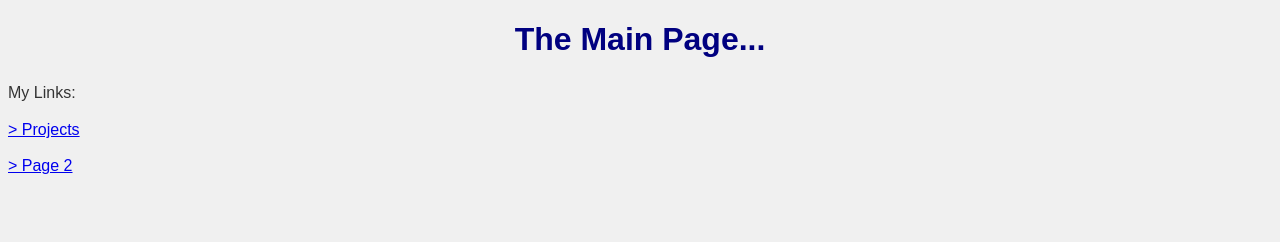
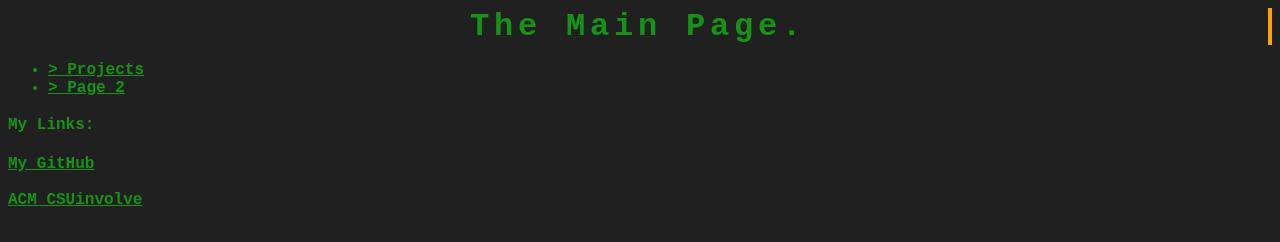
Before and after one commit to aceofdiamonds4500/aceofdiamonds4500.github.io, a plain HTML site: page index.html in a window 1280 px wide. Drawn offline with Linux system fonts and the light colour scheme.

Commit message:
Change website completely

```diff
--- a/index.html
+++ b/index.html
@@ -3,13 +3,19 @@
     <head>
         <meta charset="UTF-8">
         <meta name="viewport" content="width=device-width, initial-scale=1.0">
-        <title>Welcome! -Nick</title>
+        <title>Nick's Homepage</title>
         <link rel="stylesheet" href="./style.css"> <!-- Link to your CSS file -->
     </head>
-    <body>
-        <h1>The Main Page...</h1>
+    <b>
+    <div class="typewriter">
+        <h1>The Main Page.</h1>
+	<ul id="links-bar">
+        	<li><a href="./projects/index.html"> > Projects</a></li>
+		<li><a href="./page2/index.html"> > Page 2</a></li>
+    	</ul>
         <p>My Links:</p>
-	<a href="./projects/index.html"> > Projects</a><br></br>
-	<a href="./page2/index.html"> > Page 2</a><br></br>
-    </body>
+	<a target="_blank" href="https://github.com/aceofdiamonds4500"> My GitHub</a><br></br>
+	<a target="_blank" href="https://csuinvolve.columbusstate.edu/organization/computermachinery"> ACM CSUinvolve</a><br></br>
+    </div>
+    </b>
 </html>
--- a/style.css
+++ b/style.css
@@ -1,15 +1,55 @@
 /* styles.css */
 body {
-    font-family: Arial, sans-serif;
-    background-color: #f0f0f0;
-    color: #333;
+    font-family: 'Courier New', monospace;
+    background-color: #202020;
+    color: #149414;
 }
 
 h1 {
-    color: navy;
+    color: #149414;
     text-align: center;
+    font-family: 'Courier New', monospace;
+}
+
+.typewriter h1 {
+  overflow: hidden; /* Ensures the content is not revealed until the animation */
+  border-right: .15em solid orange; /* The typwriter cursor */
+  white-space: nowrap; /* Keeps the content on a single line */
+  margin: 0 auto; /* Gives that scrolling effect as the typing happens */
+  letter-spacing: .15em; /* Adjust as needed */
+  animation:
+    typing 3.5s steps(40, end),
+    blink-caret .75s step-end infinite;
+}
+
+/* The typing effect */
+@keyframes typing {
+  from { width: 0 }
+  to { width: 100% }
+}
+
+/* The typewriter cursor effect */
+@keyframes blink-caret {
+  from, to { border-color: transparent }
+  50% { border-color: orange; }
 }
 
 p {
     line-height: 1.6;
 }
+
+a {
+    color: #149414;
+}
+
+#back-button {
+    position: absolute;
+    bottom: 10px;
+    left: 10px;
+    border: 3px solid #73AD21;
+}
+
+#links-bar {
+    /*background-color: blue;*/
+    position: sticky;
+}
```
Also changed, not shown: page2/index.html (+6 -4 lines), projects/index.html (+5 -3 lines).
